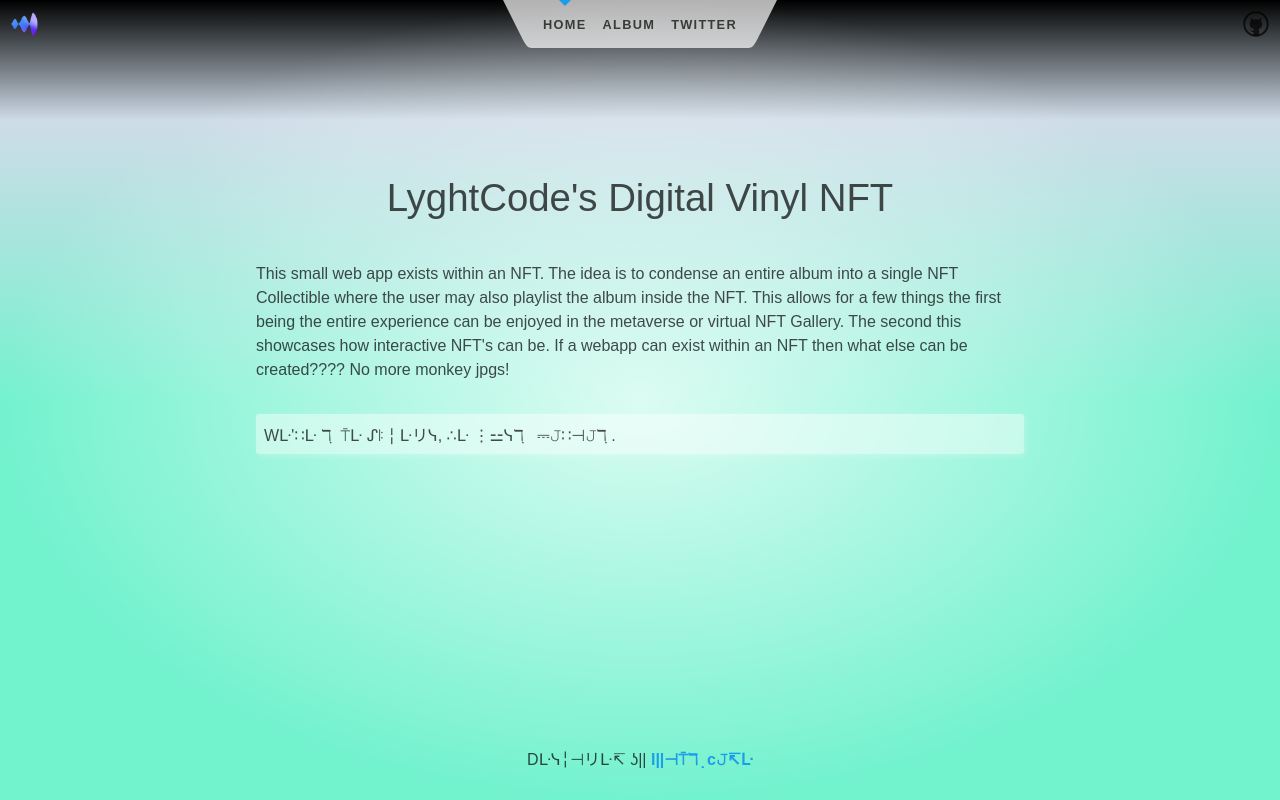
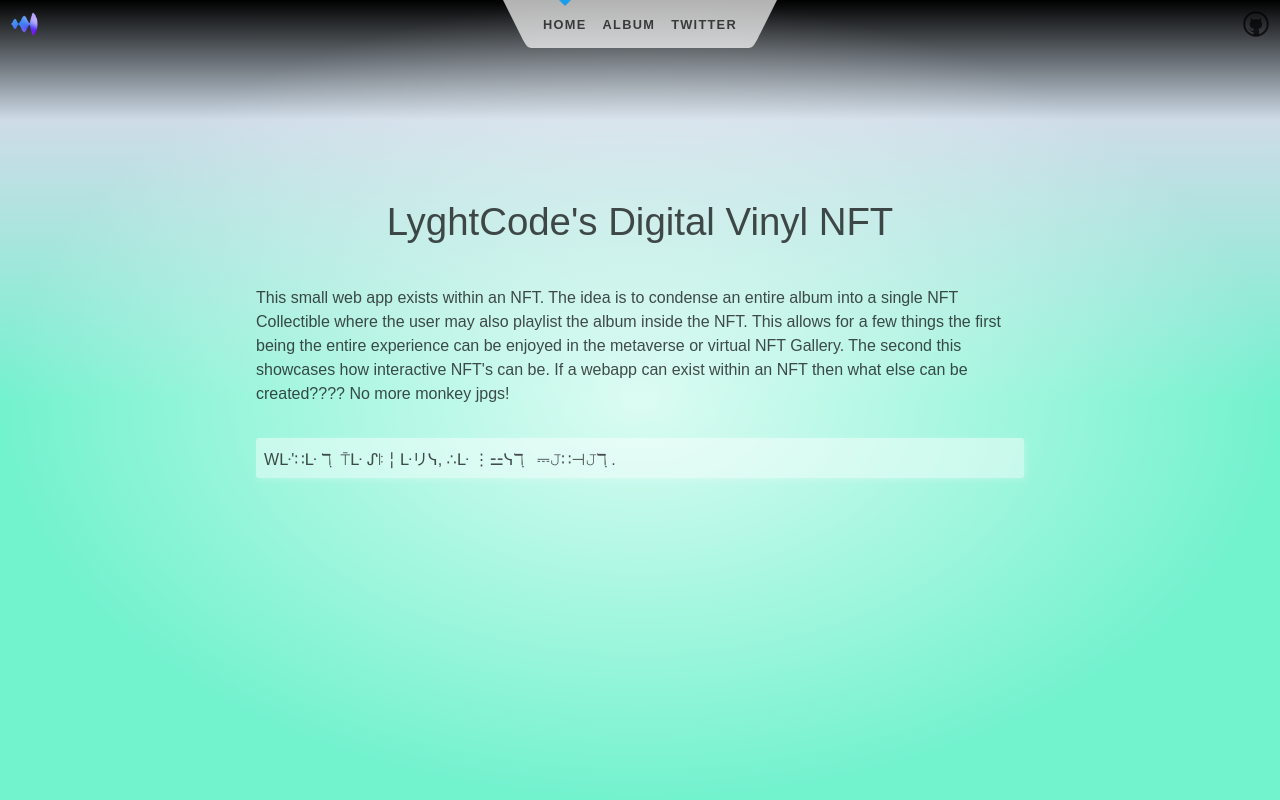
Before and after one commit to LyghtCode/html-nft-starter, a SvelteKit app: page / in a window 1280 px wide. Built offline with nearby package versions, Linux system fonts and the light colour scheme; a web font is replaced by a local one.

Commit message:
Update +layout.svelte

```diff
--- a/src/routes/+layout.svelte
+++ b/src/routes/+layout.svelte
@@ -10,9 +10,6 @@
 		<slot />
 	</main>
 
-	<footer>
-		<p>Dᒷᓭ╎⊣リᒷ↸ ʖ|| <a href="https://github.com/LyghtCode">l||⊣⍑ℸ ̣ c𝙹↸ᒷ</a></p>
-	</footer>
 </div>
 
 <style>
```
